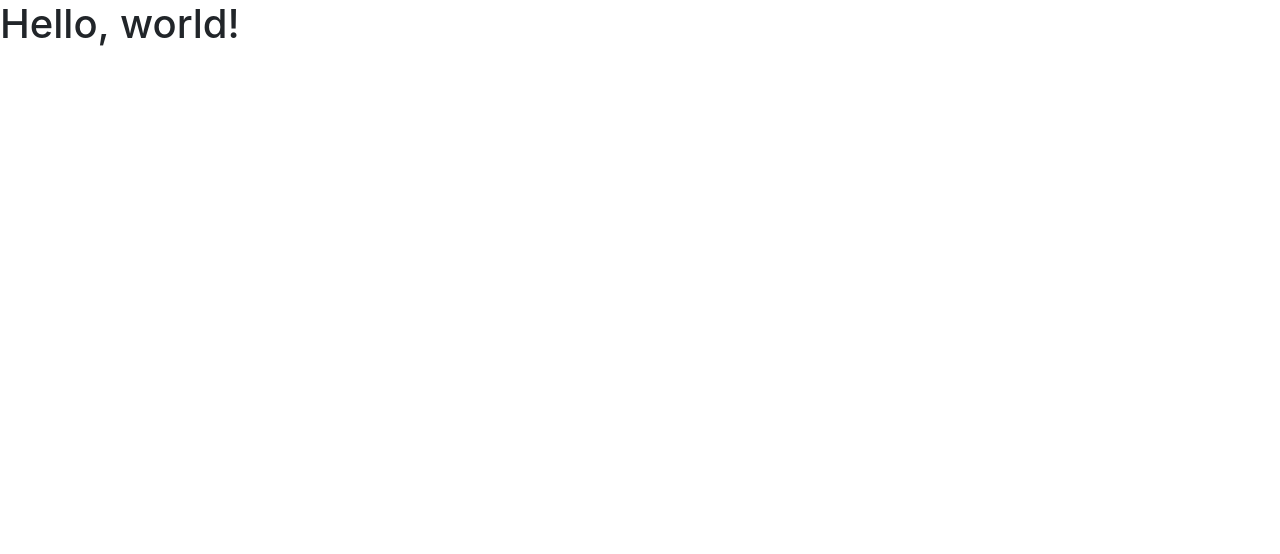
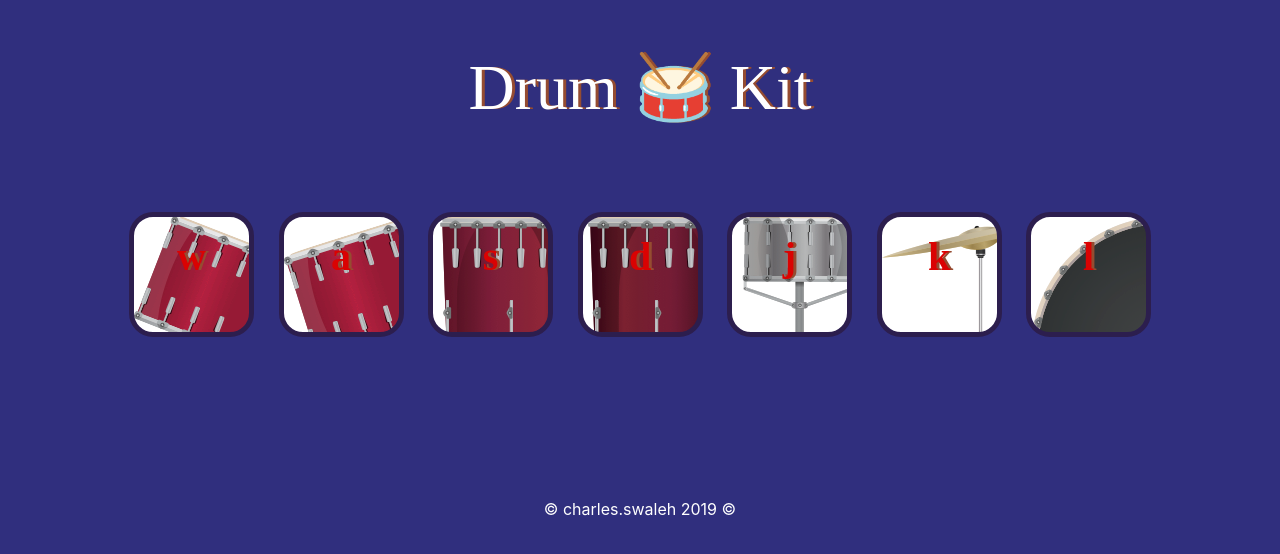
Before and after one commit to mashm3ll0w/drum-kit-game, a plain HTML site: page index.html in a window 1280 px wide. Drawn offline with nearby package versions, Linux system fonts and the light colour scheme.

Commit message:
HTML and CSS code done

```diff
--- a/index.html
+++ b/index.html
@@ -11,15 +11,40 @@
     <!-- CSS File Here -->
     <link rel="stylesheet" href="styles.css">
 
-    <title>Hello, world!</title>
+    <title>Drum-Kit 🥁 Game</title>
 
   </head>
 
   <body>
-    <h1>Hello, world!</h1>
+    <h1>Drum 🥁 Kit</h1>
 
+    <div class="drum w">
+      <p>w</p>
+    </div>
 
+    <div class="drum a">
+      <p>a</p>
+    </div>
 
+    <div class="drum s">
+      <p>s</p>
+    </div>
+
+    <div class="drum d">
+      <p>d</p>
+    </div>
+
+    <div class="drum j">
+      <p>j</p>
+    </div>
+
+    <div class="drum k">
+      <p>k</p>
+    </div>
+
+    <div class="drum l">
+      <p>l</p>
+    </div>
 
 
     <!-- Optional JavaScript -->
@@ -32,4 +57,8 @@
     <script src="drum-js.js" charset="utf-8"></script>
 
   </body>
+
+  <footer>
+    © charles.swaleh 2019 ©
+  </footer>
 </html>
--- a/styles.css
+++ b/styles.css
@@ -0,0 +1,85 @@
+body {
+  background-color: #302f7e;
+  color: #fff;
+  text-align: center;
+}
+
+h1 {
+  font-family: "Gotham Black";
+  font-size: 4rem;
+  margin: 50px auto 75px;
+  text-shadow: 3px 0 #954c31;
+}
+
+p {
+  color: #da0202;
+  display: inline-block;
+  font-family: "Aller";
+  font-size: 2.5rem;
+  font-weight: bolder;
+}
+
+footer {
+  margin-top: 150px;
+}
+
+.drum {
+  background-color: #fff;
+  border: solid .35rem;
+  border-color: #2c1e4e;
+  border-radius: 1.5rem;
+  display: inline-block;
+  height: 125px;
+  margin: 10px;
+  width: 125px;
+  text-align: center;
+  text-shadow: 3px 0 #954c31;
+  line-height: 2;
+  font-size: 900;
+}
+
+.w {
+  background-image: url("assets/images/tom1.png");
+}
+
+.a {
+  background-image: url("assets/images/tom2.png");
+}
+
+.s {
+  background-image: url("assets/images/tom3.png");
+}
+
+.d {
+  background-image: url("assets/images/tom4.png");
+}
+
+.j {
+  background-image: url("assets/images/snare.png");
+}
+
+.k {
+  background-image: url("assets/images/crash.png");
+}
+
+.l {
+  background-image: url("assets/images/kick.png");
+}
+
+.set {
+  margin: 10% auto;
+}
+
+.game-over {
+  background-color: red;
+  opacity: 0.8;
+}
+
+.pressed {
+  box-shadow: 0 3px 4px 0 #f19393;
+  opacity: 0.5;
+}
+
+.red {
+  color: red;
+}
```
